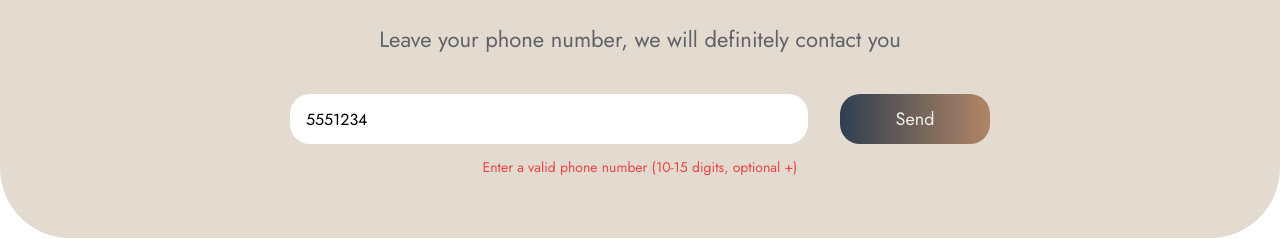
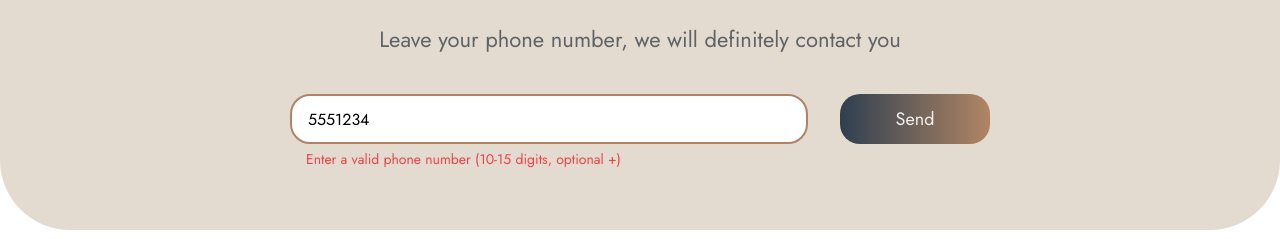
Before and after one commit to viiktory/interior-app, a React (Vite) app: page / in a window 1280 px wide. Both pictures are taken after typing "5551234" into the empty fields and a click on the button "Send". Shown: the part 3400-3639 px from the top of the page. Built offline with nearby package versions, Linux system fonts and the light colour scheme; no server answers; the database is empty.

Commit message:
bug fixed

```diff
--- a/src/components/About/Reviews.tsx
+++ b/src/components/About/Reviews.tsx
@@ -25,14 +25,17 @@ const Reviews = () => {
   return (
     <section className="mx-0 mb-16 rounded-none bg-sectionBg py-12 lg:mx-12 lg:mb-24 lg:rounded-[70px] lg:py-16">
       <FadeIn viewport={{ once: true, amount: 0.3 }}>
-        <div className="container flex-col gap-6">
+        <div className="container relative flex-col gap-6">
           <Field title="What the People Thinks About Interno" />
-          <div className="relative overflow-visible">
+          <div className="relative overflow-visible px-4">
             <Swiper
               modules={[Navigation]}
               slidesPerView={3}
               spaceBetween={20}
-              navigation
+              navigation={{
+                prevEl: '.prevBtn',
+                nextEl: '.nextBtn',
+              }}
               breakpoints={{
                 0: { slidesPerView: 1 },
                 768: { slidesPerView: 2 },
@@ -51,6 +54,8 @@ const Reviews = () => {
                 </SwiperSlide>
               ))}
             </Swiper>
+            <button className="prevBtn swiper-button-prev absolute left-[-1rem] top-1/2 h-[1.75rem] w-[1.75rem] md:left-[-2.5rem] md:h-[2.5rem] md:w-[2.5rem]"></button>
+            <button className="nextBtn swiper-button-next absolute right-[-1rem] top-1/2 h-[1.75rem] w-[1.75rem] md:right-[-2.5rem] md:h-[2.5rem] md:w-[2.5rem]"></button>
           </div>
         </div>
       </FadeIn>
--- a/src/components/Blogs/Subscribe.tsx
+++ b/src/components/Blogs/Subscribe.tsx
@@ -22,7 +22,7 @@ const Subscribe = () => {
   }
 
   return (
-    <section className="lg:my-22 container my-12 rounded-none bg-sectionBg py-12 lg:rounded-[70px] lg:py-16">
+    <section className="container my-0 rounded-none bg-sectionBg py-12 md:my-12 lg:rounded-[70px] lg:py-16">
       <Formik
         initialValues={{ phone: '' }}
         validationSchema={validationSchema}
@@ -36,12 +36,13 @@ const Subscribe = () => {
               className="text-center"
             />
 
-            <div className="mx-auto flex w-full max-w-[700px] flex-col justify-center gap-4 pt-6 sm:flex-row sm:gap-8">
+            <div className="mx-auto flex w-full max-w-[700px] flex-col gap-2">
+              <div className="flex flex-col justify-center gap-4 pt-6 sm:flex-row sm:gap-8">
                 <FormikField
                   name="phone"
                   type="tel"
                   placeholder="Your phone"
-                className="w-full rounded-[20px] border px-4 py-2 sm:flex-1"
+                  className="w-full rounded-[20px] border-2 border-solid border-secondary px-4 py-2 sm:flex-1"
                 />
                 <Button
                   type="submit"
@@ -51,11 +52,8 @@ const Subscribe = () => {
                 />
               </div>
 
-            <ErrorMessage
-              name="phone"
-              component="p"
-              className="text-center text-[14px] text-red-500"
-            />
+              <ErrorMessage name="phone" component="p" className="pl-4 text-[14px] text-red-500" />
+            </div>
           </Form>
         )}
       </Formik>
--- a/src/components/Footer/Footer.tsx
+++ b/src/components/Footer/Footer.tsx
@@ -12,7 +12,7 @@ const Footer = () => {
   }
 
   return (
-    <footer className="bg-background">
+    <footer id="footer" className="bg-background">
       <div className="container flex-col py-8">
         <div className="grid gap-4 md:grid-cols-2 lg:grid-cols-4 lg:gap-10">
           <div className="flex flex-col justify-between gap-4">
@@ -76,7 +76,7 @@ const Footer = () => {
               className="transition-all duration-300 hover:text-secondary"
             />
             <ItemLink
-              to={PATHS.SOON}
+              to={PATHS.SERVICE.service}
               label="Our Projects"
               className="transition-all duration-300 hover:text-secondary"
             />
--- a/src/components/Header/Header.tsx
+++ b/src/components/Header/Header.tsx
@@ -9,7 +9,7 @@ const navLinks = [
   { to: PATHS.ABOUT, label: 'About' },
   { to: PATHS.SERVICE.service, label: 'Services' },
   { to: PATHS.PAGES.page, label: 'Pages' },
-  { to: PATHS.CONTACT, label: 'Contact Us' },
+  { to: PATHS.FOOTER, label: 'Contact Us' },
 ]
 
 const Header = () => {
--- a/src/paths.ts
+++ b/src/paths.ts
@@ -9,7 +9,7 @@ export const PATHS = {
     page: '#blogs',
     details: 'blogs/:id',
   },
-  CONTACT: '#contact',
   SOON: '/soon',
   ERROR: '/404',
+  FOOTER: '#footer',
 }
--- a/src/styles/index.css
+++ b/src/styles/index.css
@@ -22,6 +22,7 @@
 }
 
 .swiper-pagination {
+    position: relative;
     display: flex;
     justify-content: center;
     gap: 20px;
@@ -43,12 +44,9 @@
 
 .swiper-button-prev,
 .swiper-button-next {
-    position: absolute;
     top: 50%;
     z-index: 20;
 
-    width: 2.5rem;
-    height: 2.5rem;
     border-radius: 50%;
     background-color: #ae8464;
     color: #f0efec;
@@ -56,17 +54,19 @@
     align-items: center;
     justify-content: center;
 
+    border: transparent;
     box-shadow: 0 4px 10px rgba(0, 0, 0, 0.15);
     transition: all 0.3s ease;
 
     &:hover {
         color: #ae8464;
-        background-color: #5F6366;
+        background-color: #f0efec;
+        border: solid 2px #ae8464;
         transform: scale(1.05);
     }
 
     &::after {
-        font-size: 1.25rem;
+        font-size: 1.1rem;
         font-weight: bold;
     }
 
```
Lines whose indentation alone changed are shown as unchanged.
